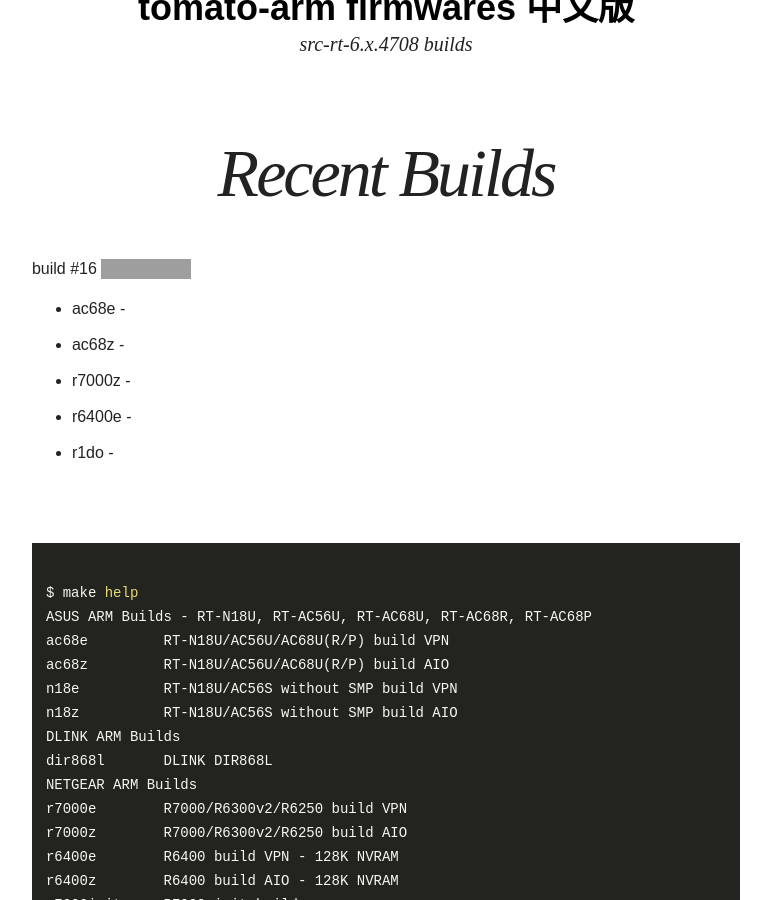
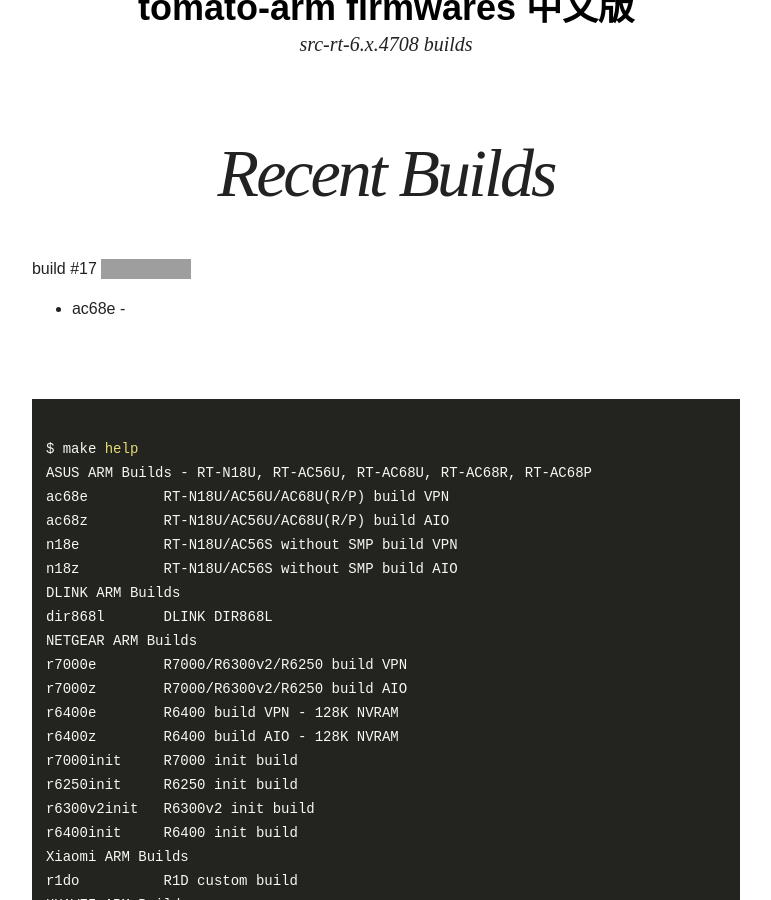
Before and after one commit to oglopss/tomato-arm-ci-jekyll, a Jekyll site: the page built from index.html, in a window 1280 px wide and 900 px high, scrolled down 339 px. Shown: the whole window, without its empty margins (254-1025 px from the left). Built offline with Jekyll 4.4.1, drawn with Linux system fonts in a browser that asks for light colours; nearby versions of some CDN libraries; grey boxes are pictures that could not be loaded.

Commit message:
Travis build 17 ac68e pushed to gh-pages

```diff
--- a/_data/ss.yml
+++ b/_data/ss.yml
@@ -1,7 +1,3 @@
-build: 16
+build: 17
 files:
   - 0001 ac68e
-  - 0005 r1do
-  - 0002 ac68z
-  - 0004 r6400e
-  - 0003 r7000z
```
